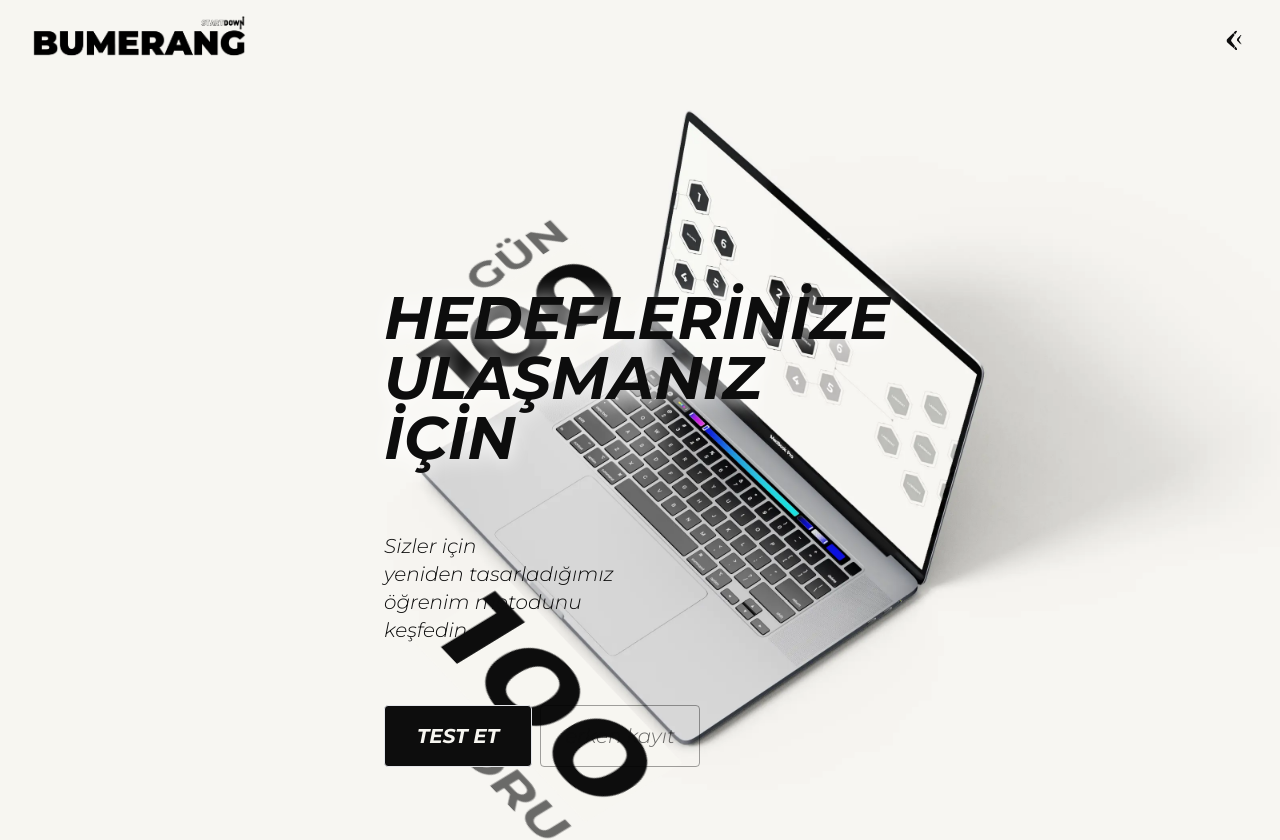
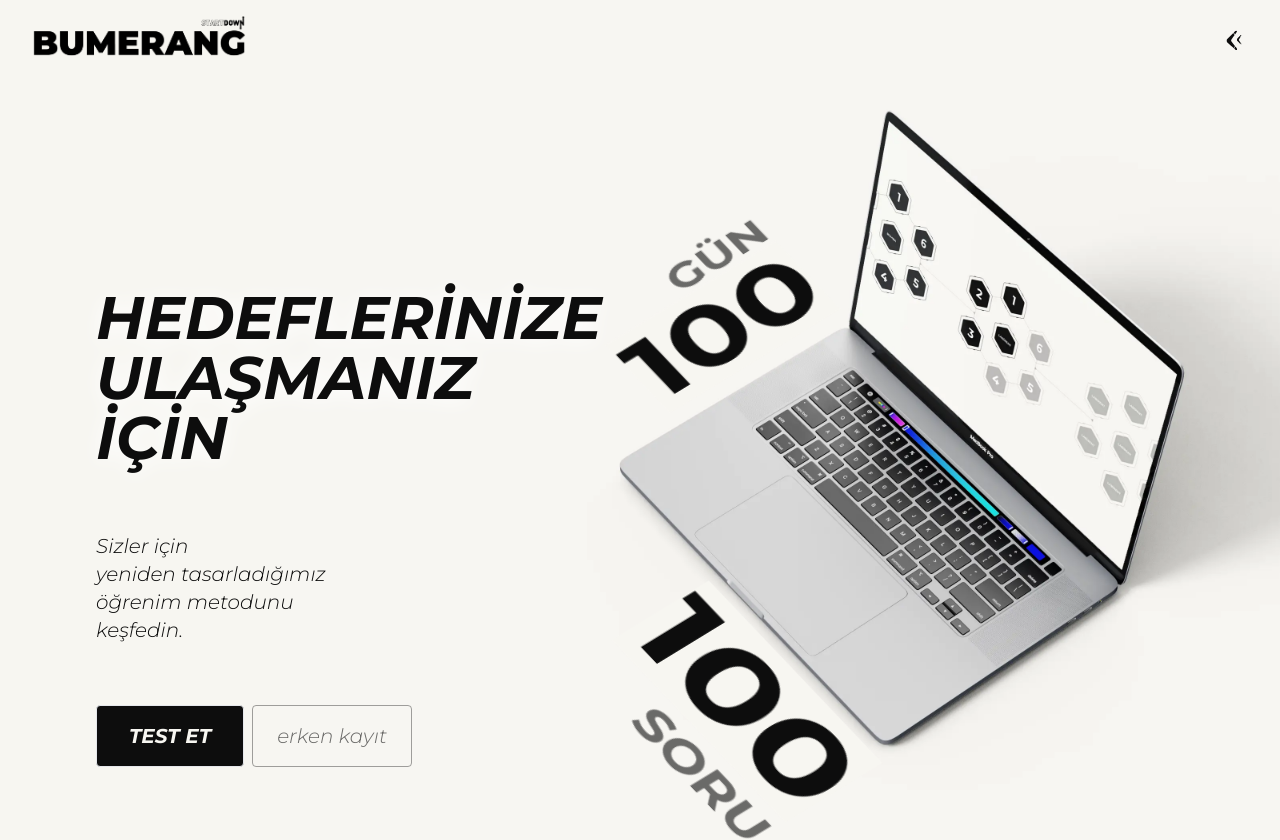
Before and after one commit to mr-efil/bumerang-portfolio, a Next.js app: page / in a window 1280 px wide. Shown: the top 840 px of the page. Built offline with nearby package versions, Linux system fonts and the light colour scheme.

Commit message:
responsiveness hero image lg xl 2xl

```diff
--- a/pages/index.tsx
+++ b/pages/index.tsx
@@ -222,7 +222,7 @@ export default function Home() {
             perspective: 3000,
           }}
         >
-          <div className="w-[2000px] h-screen absolute top-0 right-0">
+          <div className="w-[2000px] h-screen absolute top-0 right-0 xl:translate-x-[10%] 2xl:translate-x-0">
             <div className="w-[420px] h-96 absolute top-[240px] right-[135px] lg:top-[415px] lg:right-[640px] border-green-500 font-bold text-6xl text-[#0d0d0d] flex text-right justify-end overflow-hidden hero-100">
               <h1 className="flex h-fit items-end flex-col top-4 relative">
                 <span className="text-[150px] bg-[#f7f6f1] hero-soru-100 z-20">
@@ -250,11 +250,11 @@ export default function Home() {
             />
           </div>
 
-          <h1 className="text-4xl font-bold italic text-left text-[#0d0d0d] relative top-52 left-8 drop-shadow-[0_2px_10px_rgba(255,255,255)] h-fit w-fit lg:left-96 lg:text-6xl hidden lg:flex">
+          <h1 className="text-4xl font-bold italic text-left text-[#0d0d0d] relative top-52 left-24 drop-shadow-[0_2px_10px_rgba(255,255,255)] h-fit w-fit 2xl:left-96 lg:text-6xl hidden xl:flex">
             HEDEFLERİNİZE <br />
             ULAŞMANIZ <br /> İÇİN
           </h1>
-          <h2 className="text-lg font-light italic text-left  text-[#0d0d0d] relative top-52 mt-16 left-8 h-fit w-fit lg:left-96 lg:text-xl hidden lg:flex">
+          <h2 className="text-lg font-light italic text-left  text-[#0d0d0d] relative top-52 mt-16 left-24 h-fit w-fit 2xl:left-96 lg:text-xl hidden xl:flex">
             Sizler için <br />
             yeniden tasarladığımız <br />
             öğrenim metodunu <br />
@@ -262,7 +262,7 @@ export default function Home() {
           </h2>
           <div
             key={"hero buttons"}
-            className="relative h-14 w-5/6 justify-between top-52 mt-16 left-8 items-center sm:justify-start space-x-2 lg:left-96 hidden lg:flex"
+            className="relative h-14 w-5/6 justify-between top-52 mt-16 left-24 items-center sm:justify-start space-x-2 2xl:left-96 hidden xl:flex"
           >
             <a href="https://www.bmrng.app">
               <button className="text-xl px-8 py-4 font-bold italic text-center text-[#f7f6f1] bg-[#0d0d0d] rounded hover:bg-transparent border hover:border-[#0d0d0d] hover:text-[#0d0d0d] duration-100">
@@ -278,8 +278,8 @@ export default function Home() {
           </div>
         </section>
         <section
-          key={"hero"}
-          className="w-full h-[80vh] relative flex flex-col border-red-600 justify-start items-start overflow-visible visible lg:hidden"
+          key={"hero2"}
+          className="w-full h-[90vh] relative flex flex-col border-red-600 justify-start items-start overflow-visible visible xl:hidden"
           style={{
             opacity: chatShow ? 0 : 1,
             transition: "opacity .5s ease-in-out",
```
